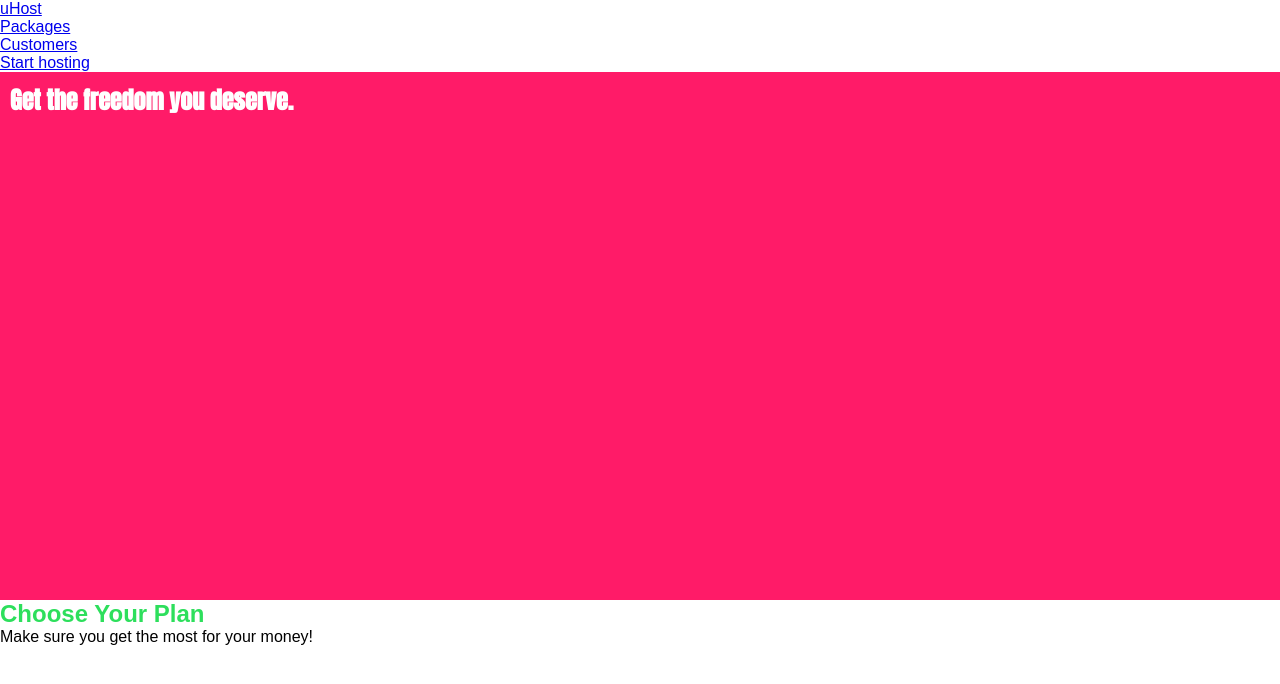
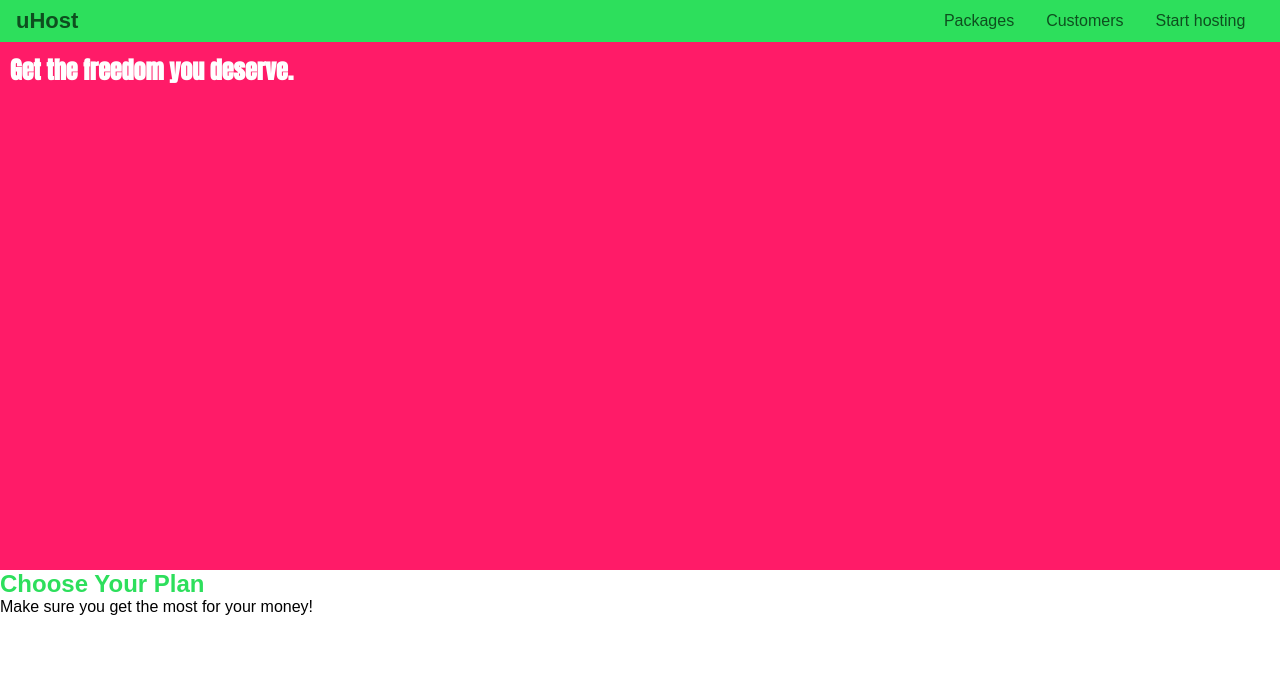
Before and after one commit to ArifEbrahim/hosting-website, a React (Vite) app: page / in a window 1280 px wide. Shown: the top 684 px of the page. Built offline with nearby package versions, Linux system fonts and the light colour scheme.

Commit message:
nav styling wip

```diff
--- /dev/null
+++ b/src/components/nav/Nav.module.css
@@ -0,0 +1,38 @@
+.main-header {
+  width: 100%;
+  padding: 8px 16px;
+  background-color: #2ddf5c;
+}
+
+.main-header > div {
+  display: inline-block;
+  vertical-align: middle;
+}
+
+.main-header__brand {
+  color: #0e4f1f;
+  text-decoration: none;
+  font-weight: bold;
+  font-size: 22px;
+}
+
+.main-nav {
+  display: inline-block;
+  text-align: right;
+  width: calc(100% - 65px);
+  vertical-align: middle;
+}
+
+.main-nav__items {
+  list-style: none;
+}
+
+.main-nav__item {
+  display: inline-block;
+  margin: 0px 16px;
+}
+
+.main-nav__item a {
+  color: #0e4f1f;
+  text-decoration: none;
+}
--- a/src/components/nav/index.tsx
+++ b/src/components/nav/index.tsx
@@ -1,21 +1,22 @@
 import { Link, Outlet } from 'react-router-dom'
+import styles from './Nav.module.css'
 
 export default function Nav() {
   return (
     <>
-      <header>
+      <header className={styles['main-header']}>
         <div>
-          <a href="index.html">uHost</a>
+          <Link to="/" className={styles['main-header__brand']}>uHost</Link>
         </div>
-        <nav>
-          <ul>
-            <li>
+        <nav className={styles['main-nav']}>
+          <ul className={styles['main-nav__items']}>
+            <li className={styles['main-nav__item']}>
               <Link to="/packages">Packages</Link>
             </li>
-            <li>
+            <li className={styles['main-nav__item']}>
               <Link to="/customers">Customers</Link>
             </li>
-            <li>
+            <li className={styles['main-nav__item']}>
               <Link to="/hosting">Start hosting</Link>
             </li>
           </ul>
```
